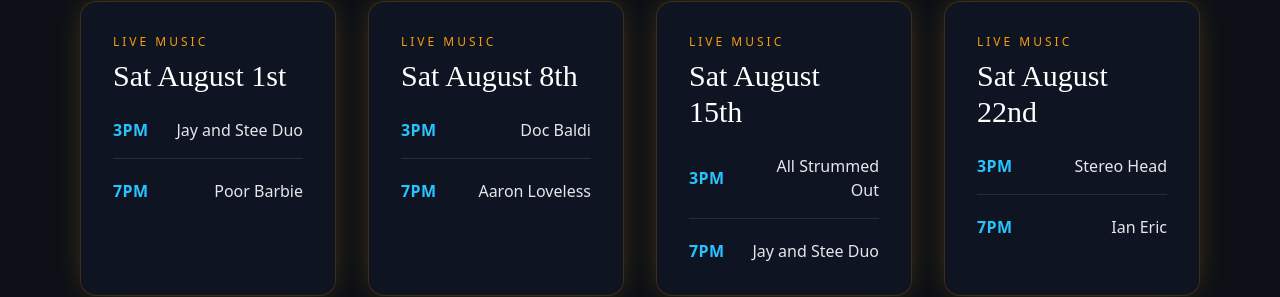
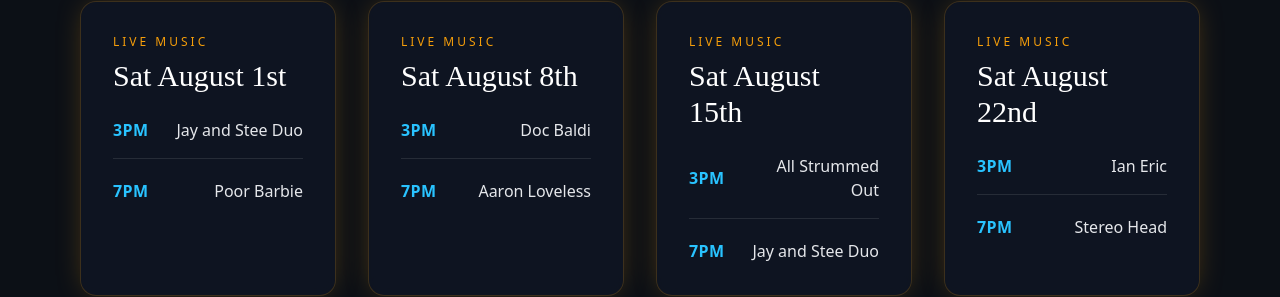
Before and after one commit to TrestonSMC/dozers-site, a Next.js app: page / in a window 1280 px wide. Shown: the part 1531-1828 px from the top of the page. Built offline with nearby package versions, Linux system fonts and the light colour scheme; no server answers.

Commit message:
Update August live music posters

```diff
--- a/app/page.tsx
+++ b/app/page.tsx
@@ -61,8 +61,8 @@ export default function Home() {
     {
       date: "Sat August 22nd",
       acts: [
-        { time: "3PM", name: "Stereo Head" },
-        { time: "7PM", name: "Ian Eric" },
+        { time: "3PM", name: "Ian Eric" },
+        { time: "7PM", name: "Stereo Head" },
       ],
     },
   ];
```
